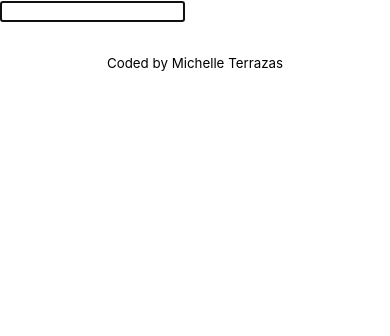
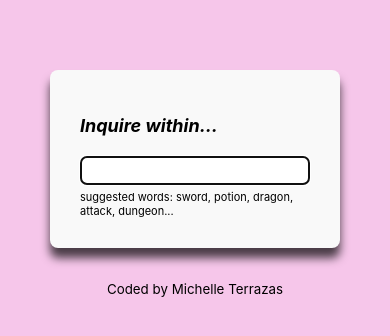
Before and after one commit to michelleann815/dictionary-project, a React (Create React App) app: page / in a window 390 px wide. Shown: the top 336 px of the page. Built offline with nearby package versions, Linux system fonts and the light colour scheme.

Commit message:
Created basic styling using CSS files for App, Dictionary, Meaning, Phonetic, Results, and Synonyms components

```diff
--- a/src/App.css
+++ b/src/App.css
@@ -1,3 +1,11 @@
+body {
+  background: #f6c6ea;
+}
+
+a {
+  color: #c490e4;
+}
+
 .signature {
   text-align: center;
   margin: 30px 0;
--- a/src/Dictionary.css
+++ b/src/Dictionary.css
@@ -0,0 +1,31 @@
+body {
+  margin: 0 auto;
+  padding: 50px;
+}
+
+.Dictionary h1 {
+  font-size: 18px;
+  margin-bottom: 20px;
+  font-style: italic;
+}
+
+.Dictionary section {
+  background: #f9f9f9;
+  padding: 30px;
+  border-radius: 8px;
+  box-shadow: 0px 10px 10px rgba(0, 0, 0, 0.7);
+  margin: 20px 0;
+}
+
+.Dictionary input {
+  width: 100%;
+  border-radius: 6px;
+  padding: 6px 4px;
+  color: #333;
+  border: 1px solid #ddd;
+}
+
+.Dictionary .hint {
+  font-size: 11px;
+  margin-top: 5px;
+}
--- a/src/Dictionary.js
+++ b/src/Dictionary.js
@@ -1,14 +1,13 @@
-import React, { useState } from 'react';
+import React, { useState } from "react";
 import axios from "axios";
 import Results from "./Results";
-import "./Dictionary.css"
+import "./Dictionary.css";
 
-
-export default function Dictionary () {
+export default function Dictionary() {
   let [keyword, setKeyword] = useState("");
   let [results, setResults] = useState(null);
 
-    function handleResponse (response) {
+  function handleResponse(response) {
     setResults(response.data[0]);
   }
 
@@ -16,18 +15,30 @@
     event.preventDefault();
 
     //documentation https://dictionaryapi.dev/
-        let apiUrl=`https://api.dictionaryapi.dev/api/v2/entries/en_US/${keyword}`;
+    let apiUrl = `https://api.dictionaryapi.dev/api/v2/entries/en_US/${keyword}`;
     axios.get(apiUrl).then(handleResponse);
   }
 
-    function handleKeywordChange (event) {
+  function handleKeywordChange(event) {
     setKeyword(event.target.value);
   }
 
-    return <div className="Dictionary">
+  return (
+    <div className="Dictionary">
+      <section>
+        <h1>Inquire within...</h1>
         <form onSubmit={search}>
-            <input type="search" autoFocus={true} onChange={handleKeywordChange} />
+          <input
+            type="search"
+            autoFocus={true}
+            onChange={handleKeywordChange}
+          />
         </form>
+        <div className="hint">
+          suggested words: sword, potion, dragon, attack, dungeon...
+        </div>
+      </section>
       <Results results={results} />
     </div>
+  );
 }
--- /dev/null
+++ b/src/Meaning.css
@@ -0,0 +1,11 @@
+.Meaning h3 {
+  font-size: 24px;
+  line-height: 1.5;
+  font-weight: bold;
+}
+
+.Meaning .example {
+  color: #70747a;
+  font-style: italic;
+  margin-bottom: 5px;
+}
--- a/src/Meaning.js
+++ b/src/Meaning.js
@@ -1,19 +1,17 @@
 import React from "react";
 import Synonyms from "./Synonyms";
+import "./Meaning.css";
 
-export default function Meaning (props) {
-    return (<div className="Meaning">
+export default function Meaning(props) {
+  return (
+    <div className="Meaning">
       <h3>{props.meaning.partOfSpeech}</h3>
       {props.meaning.definitions.map(function (definition, index) {
         return (
           <div key={index}>
-                <p>
-                    <strong>Definition: </strong>{definition.definition}
-                    <br />
-                    <strong>Example: </strong><em>{definition.example}</em>
-                    <br />
+            <div className="definition">{definition.definition}</div>
+            <div className="example">{definition.example}</div>
             <Synonyms synonyms={definition.synonyms} />
-                </p>
           </div>
         );
       })}
--- /dev/null
+++ b/src/Phonetic.css
@@ -0,0 +1,27 @@
+.Phonetic {
+  margin: 20px 0;
+  height: 60px;
+}
+
+.Phonetic a {
+  border: 1px solid #ddd;
+  text-decoration: none;
+  padding: 10px 20px;
+  font-size: 12px;
+  margin-right: 30px;
+  margin-bottom: 30px;
+  font-weight: bold;
+  border-radius: 20px;
+  transition: all 150ms ease-in-out;
+}
+
+.Phonetic a:hover {
+  background: #9670f4;
+  color: white;
+}
+
+.Phonetic text {
+  margin-top: 50px;
+  opacity: 0.7;
+  font-weight: bold;
+}
--- a/src/Phonetic.js
+++ b/src/Phonetic.js
@@ -1,13 +1,14 @@
 import React from "react";
+import "./Phonetic.css";
 
-export default function Phonetic (props) {
+export default function Phonetic(props) {
   return (
     <div className="Phonetic">
       <a href={props.phonetic.audio} target="_blank" rel="noreferrer">
         Listen
       </a>
       <br />
-            {props.phonetic.text}
+      <span className="text">{props.phonetic.text}</span>
     </div>
   );
 }
--- /dev/null
+++ b/src/Results.css
@@ -0,0 +1,5 @@
+.Results h2 {
+  font-size: 36px;
+  font-weight: bold;
+  line-height: 1.5;
+}
--- a/src/Results.js
+++ b/src/Results.js
@@ -1,27 +1,32 @@
 import React from "react";
 import Phonetic from "./Phonetic";
 import Meaning from "./Meaning";
+import "./Results.css";
 
-export default function Results (props) {
+export default function Results(props) {
   if (props.results) {
-        return (<div className="Results">
+    return (
+      <div className="Results">
+        <section>
           <h2>{props.results.word}</h2>
-            {props.results.phonetics.map (function (phonetic, index) {
+          {props.results.phonetics.map(function (phonetic, index) {
             return (
               <div key={index}>
                 <Phonetic phonetic={phonetic} />
               </div>
             );
           })}
+        </section>
         {props.results.meanings.map(function (meaning, index) {
           return (
-                    <div key={index}>
+            <section key={index}>
               <Meaning meaning={meaning} />
+            </section>
+          );
+        })}
       </div>
-                )
-            })}
-            </div>);
+    );
   } else {
-    return null
-};
+    return null;
   }
+}
--- /dev/null
+++ b/src/Synonyms.css
@@ -0,0 +1,11 @@
+.Synonyms {
+  margin: 15px 0 0;
+  padding: 0;
+}
+
+.Synonyms li {
+  font-size: 13px;
+  display: inline-block;
+  padding-right: 10px;
+  line-height: 1;
+}
--- a/src/Synonyms.js
+++ b/src/Synonyms.js
@@ -1,15 +1,14 @@
 import React from "react";
+import "./Synonyms.css";
 
-export default function Synonyms (props) {
+export default function Synonyms(props) {
   if (props.synonyms) {
     return (
-        <div className="Synonyms">
-        <strong>Synonyms: </strong>
-        <ul className="SynonymsList">{props.synonyms.map(function (synonym,  index) {
+      <ul className="Synonyms">
+        {props.synonyms.map(function (synonym, index) {
           return <li key={index}>{synonym}</li>;
         })}
       </ul>
-    </div>
     );
   } else {
     return null;
```
Lines whose indentation alone changed are shown as unchanged.
